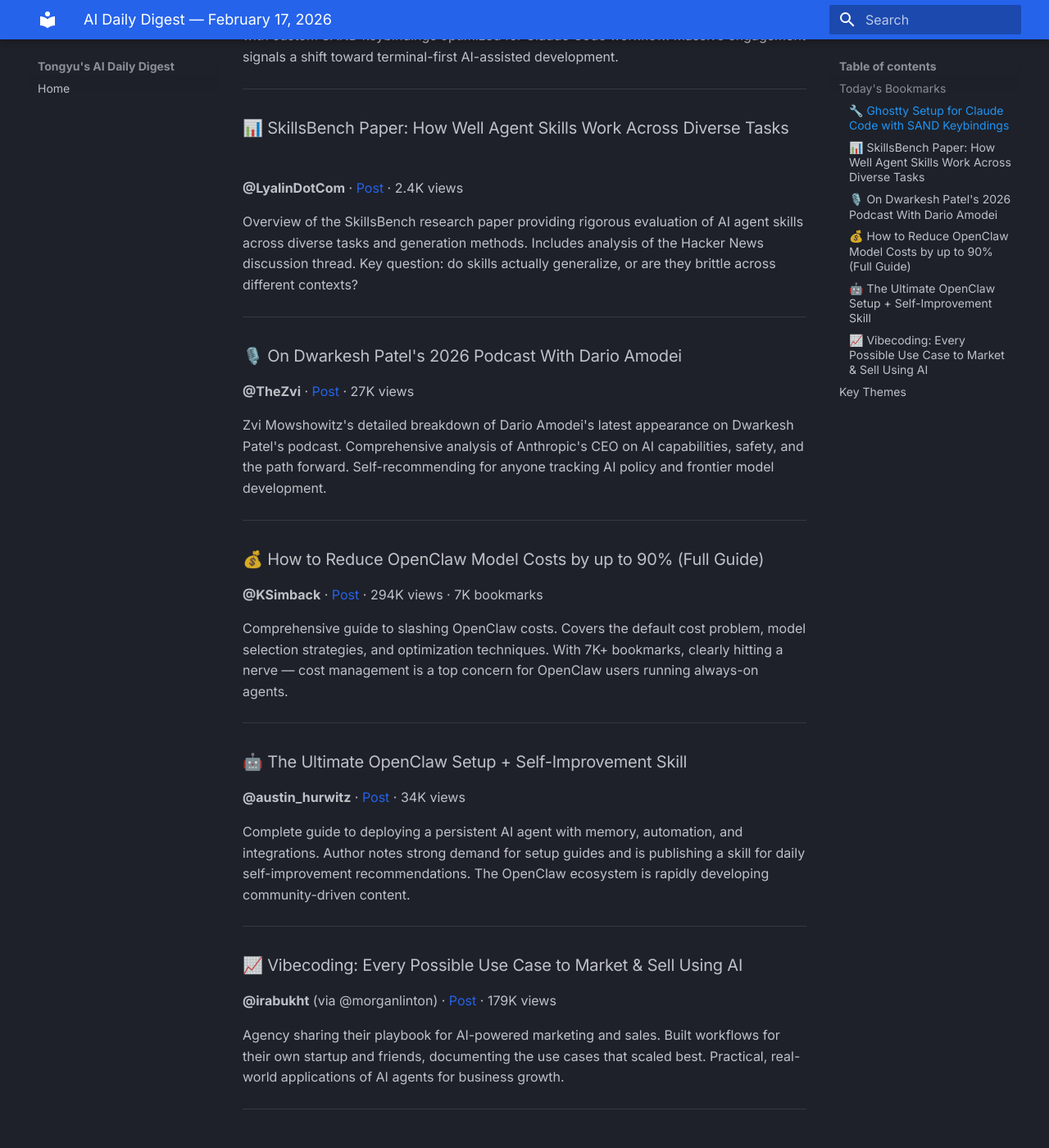
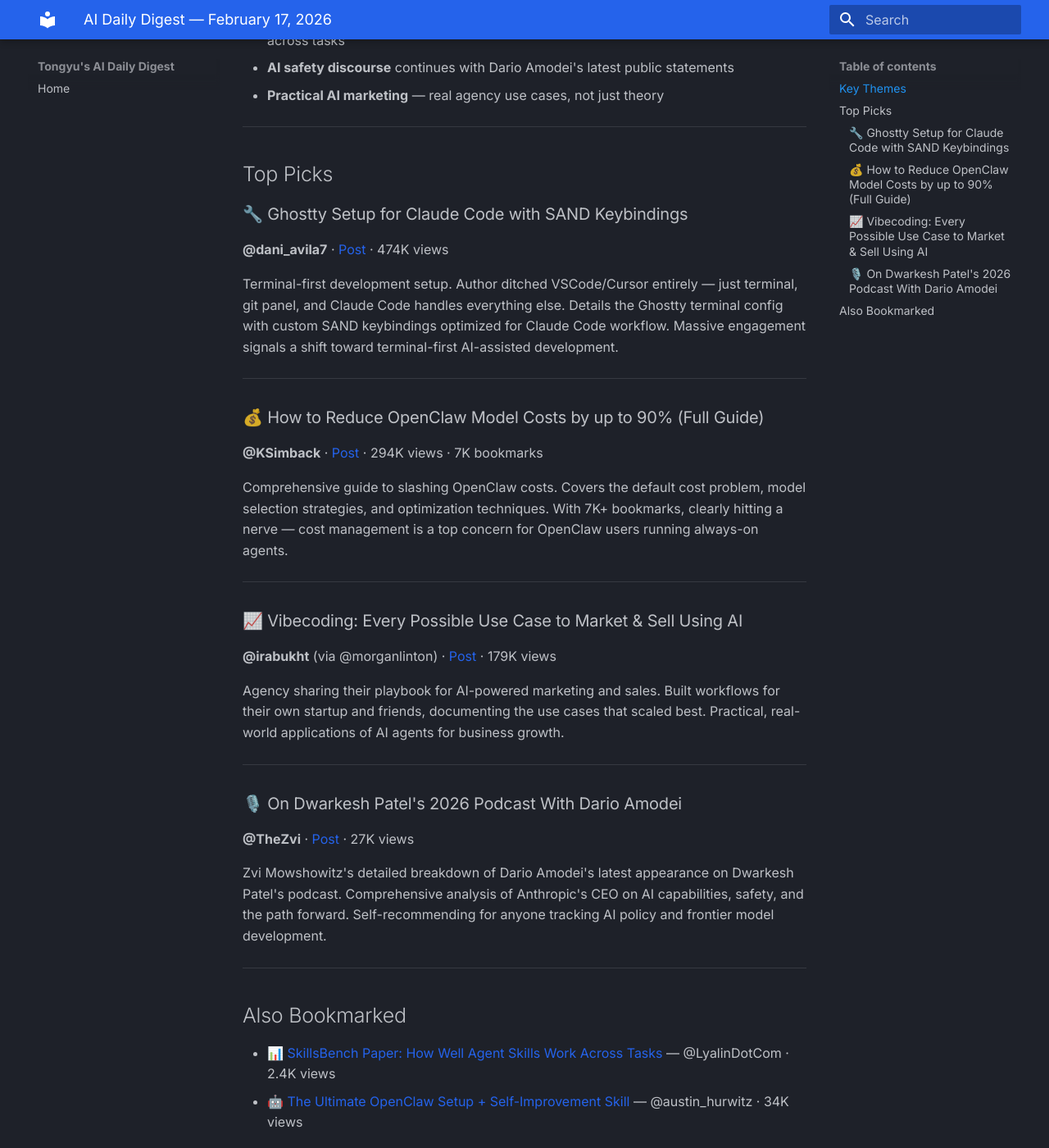
Before and after one commit to tongyuwang/ai-daily-digest, an MkDocs documentation site: the page built from docs/digests/2026-02-17.md, in a window 1280 px wide and 1400 px high, scrolled down 338 px. Shown: the whole window at 82% size. Built offline with MkDocs 1.6.1 and Material for MkDocs 9.7.7, drawn with Linux system fonts in a browser that asks for light colours; some of the changed text lies outside the part shown.

Commit message:
Restructure digest: themes first, top picks, links for rest

```diff
--- a/docs/digests/2026-02-17.md
+++ b/docs/digests/2026-02-17.md
@@ -1,6 +1,15 @@
 # AI Daily Digest — February 17, 2026
 
-## Today's Bookmarks
+## Key Themes
+- **Terminal-first AI dev** is gaining momentum — IDEs losing ground to Claude Code + terminal setups
+- **OpenClaw ecosystem maturing** — cost optimization guides and setup tutorials signal mainstream adoption
+- **Agent skills under scrutiny** — SkillsBench paper questions whether skills generalize across tasks
+- **AI safety discourse** continues with Dario Amodei's latest public statements
+- **Practical AI marketing** — real agency use cases, not just theory
+
+---
+
+## Top Picks
 
 ### 🔧 Ghostty Setup for Claude Code with SAND Keybindings
 **@dani_avila7** · [Post](https://x.com/dani_avila7/status/2023151176758268349) · 474K views
@@ -9,10 +18,17 @@ Terminal-first development setup. Author ditched VSCode/Cursor entirely — just
 
 ---
 
-### 📊 SkillsBench Paper: How Well Agent Skills Work Across Diverse Tasks
-**@LyalinDotCom** · [Post](https://x.com/LyalinDotCom/status/2023528759085686930) · 2.4K views
+### 💰 How to Reduce OpenClaw Model Costs by up to 90% (Full Guide)
+**@KSimback** · [Post](https://x.com/KSimback/status/2023362295166873743) · 294K views · 7K bookmarks
 
-Overview of the SkillsBench research paper providing rigorous evaluation of AI agent skills across diverse tasks and generation methods. Includes analysis of the Hacker News discussion thread. Key question: do skills actually generalize, or are they brittle across different contexts?
+Comprehensive guide to slashing OpenClaw costs. Covers the default cost problem, model selection strategies, and optimization techniques. With 7K+ bookmarks, clearly hitting a nerve — cost management is a top concern for OpenClaw users running always-on agents.
+
+---
+
+### 📈 Vibecoding: Every Possible Use Case to Market & Sell Using AI
+**@irabukht** (via @morganlinton) · [Post](https://x.com/morganlinton/status/2023433494035321052) · 179K views
+
+Agency sharing their playbook for AI-powered marketing and sales. Built workflows for their own startup and friends, documenting the use cases that scaled best. Practical, real-world applications of AI agents for business growth.
 
 ---
 
@@ -23,30 +39,7 @@ Zvi Mowshowitz's detailed breakdown of Dario Amodei's latest appearance on Dwark
 
 ---
 
-### 💰 How to Reduce OpenClaw Model Costs by up to 90% (Full Guide)
-**@KSimback** · [Post](https://x.com/KSimback/status/2023362295166873743) · 294K views · 7K bookmarks
+## Also Bookmarked
 
-Comprehensive guide to slashing OpenClaw costs. Covers the default cost problem, model selection strategies, and optimization techniques. With 7K+ bookmarks, clearly hitting a nerve — cost management is a top concern for OpenClaw users running always-on agents.
-
----
-
-### 🤖 The Ultimate OpenClaw Setup + Self-Improvement Skill
-**@austin_hurwitz** · [Post](https://x.com/austin_hurwitz/status/2023368459992846728) · 34K views
-
-Complete guide to deploying a persistent AI agent with memory, automation, and integrations. Author notes strong demand for setup guides and is publishing a skill for daily self-improvement recommendations. The OpenClaw ecosystem is rapidly developing community-driven content.
-
----
-
-### 📈 Vibecoding: Every Possible Use Case to Market & Sell Using AI
-**@irabukht** (via @morganlinton) · [Post](https://x.com/morganlinton/status/2023433494035321052) · 179K views
-
-Agency sharing their playbook for AI-powered marketing and sales. Built workflows for their own startup and friends, documenting the use cases that scaled best. Practical, real-world applications of AI agents for business growth.
-
----
-
-## Key Themes
-- **Terminal-first AI dev** is gaining momentum — IDEs losing ground to Claude Code + terminal setups
-- **OpenClaw ecosystem maturing** — cost optimization guides and setup tutorials signal mainstream adoption
-- **Agent skills under scrutiny** — SkillsBench paper questions whether skills generalize across tasks
-- **AI safety discourse** continues with Dario Amodei's latest public statements
-- **Practical AI marketing** — real agency use cases, not just theory
+- [📊 SkillsBench Paper: How Well Agent Skills Work Across Tasks](https://x.com/LyalinDotCom/status/2023528759085686930) — @LyalinDotCom · 2.4K views
+- [🤖 The Ultimate OpenClaw Setup + Self-Improvement Skill](https://x.com/austin_hurwitz/status/2023368459992846728) — @austin_hurwitz · 34K views
```
